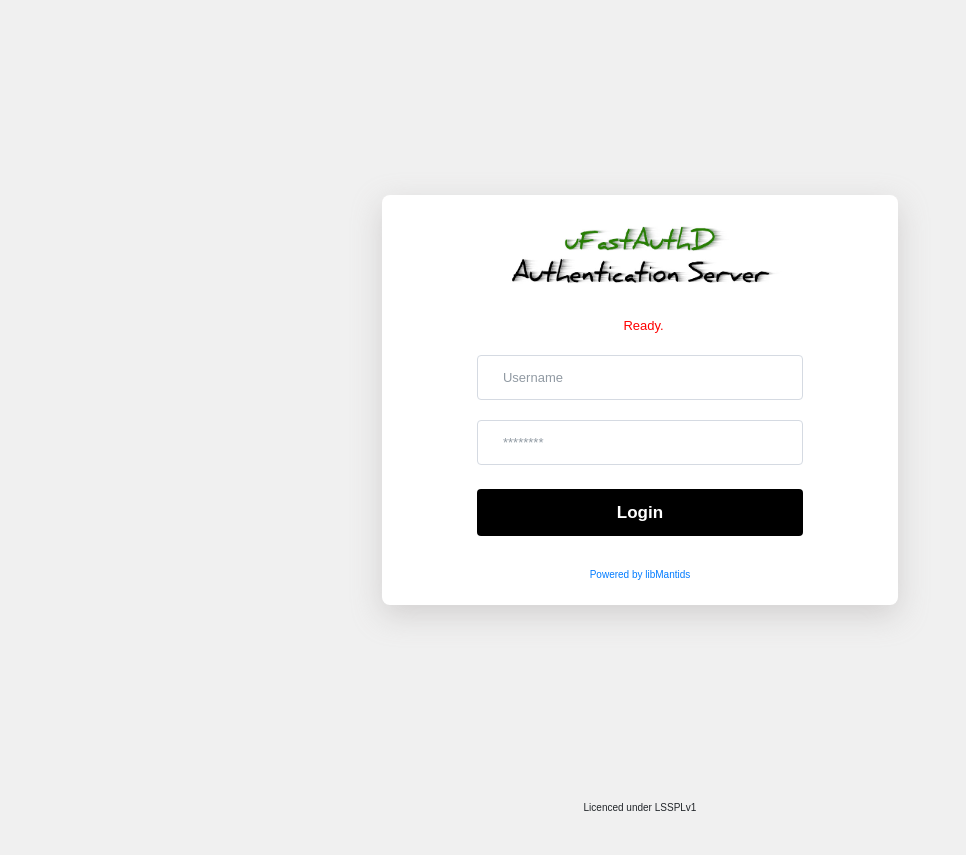
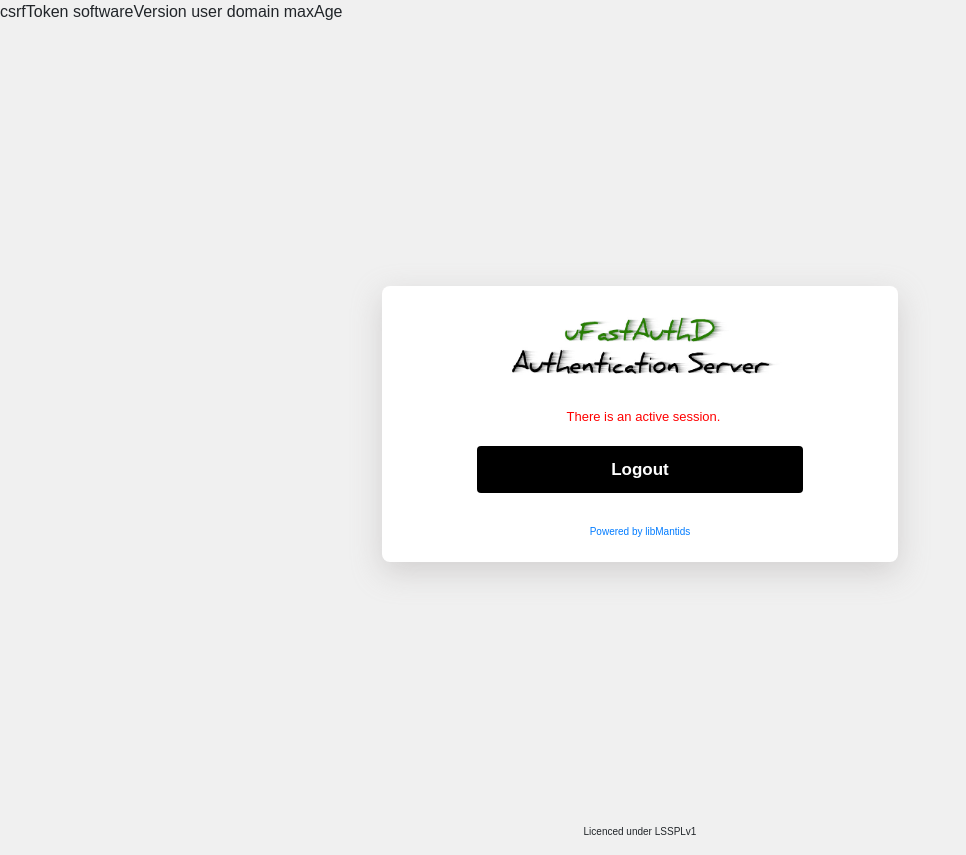
Before and after one commit to unmanarc/uFastAuthD3, a plain HTML site: page var/www/ufastauthd/login.html in a window 1280 px wide. Shown: the whole page, without its empty margins (0-966 px from the left). Before the commit the page ends 831 px from the top, so only its background shows below. Drawn offline with Linux system fonts and the light colour scheme; no server answers.

Commit message:
v 1.0.10
- New inline variables in login

```diff
--- a/CMakeLists.txt
+++ b/CMakeLists.txt
@@ -2,7 +2,7 @@
 include(GNUInstallDirs)
 
 set(APP_NAME "uFastAuthD")
-set(SVERSION 1.0.9)
+set(SVERSION 1.0.10)
 
 project(${APP_NAME})
 project(${PROJECT_NAME} VERSION ${SVERSION} DESCRIPTION "Unmanarc's Fast Authentication Daemon")
--- a/var/www/ufastauthd/assets/js/mantids_login.js
+++ b/var/www/ufastauthd/assets/js/mantids_login.js
@@ -153,16 +153,6 @@
 
 }
 
-function ajaxLoadVersion() {
-    $.ajax({
-        url: '/api?mode=VERSION',
-        type: 'POST',
-        success: function (result) {
-            $("#version").text(result["version"]);
-        }
-    });
-}
-
 function ajaxLogout()
 {
     document.getElementById("loginform").style.visibility = "visible";
@@ -184,34 +174,29 @@
 
 function showLogoutDialogOnSession() {
     // As cookie should be httpOnly, javascript can't know if there is a session, so, we try to get the CSRF token,
-//    $('#message').text('Uhh.');
+
     document.getElementById("loginform").style.visibility = "visible";
     document.getElementById("logoutform").style.visibility = "collapse";
 
-    $.ajax({
-        url: '/api?mode=CSRFTOKEN',
-        type: 'POST',
-        success: function (result) {
-            // if returns the token, the cookie exist...  go to logout page.
-            document.getElementById("loginform").style.visibility = "collapse";
-            document.getElementById("logoutform").style.visibility = "visible";
+    if ($("#csrfToken").val() == "")
+    {
+        // If CSRF returns nothing, is because the cookie does not exist, or the cookie does not handle a valid session, or the session has not be fully authenticated, in each case, drop the cookie
+        document.cookie = "sessionId= ; expires = Thu, 01 Jan 1970 00:00:00 GMT";
+        $('#message').text('Ready.');
+    }
+    else
+    {
+        // if returns the token, the cookie exist...  go to logout page.
+        document.getElementById("loginform").style.visibility = "collapse";
+        document.getElementById("logoutform").style.visibility = "visible";
 
-            $('#message').text('There is an active session.');
-
-            if (result) {
-                $('#csrfToken').val(result["csrfToken"]);
-            }
-        },
-        error: function (result) {
-            // If CSRF returns nothing, is because the cookie does not exist, or the cookie does not handle a valid session, or the session has not be fully authenticated, in each case, drop the cookie
-            document.cookie = "sessionId= ; expires = Thu, 01 Jan 1970 00:00:00 GMT";
-            $('#message').text('Ready.');
-        }
-    });
+        $('#message').text('There is an active session.');
+    }
 }
 
 
 function ajaxLoginStart() {
-    ajaxLoadVersion();
+    $("#version").text($('#softwareVersion').val());
+
     showLogoutDialogOnSession();
 }
--- a/var/www/ufastauthd/login.html
+++ b/var/www/ufastauthd/login.html
@@ -13,7 +13,11 @@
 </head>
 
 <body onload="javascript:ajaxLoginStart()">
-    <input type="hidden" id="csrfToken" value="BADTOKEN" />
+    <cInputVar>csrfToken</cInputVar>
+    <cInputVar>softwareVersion</cInputVar>
+    <cInputVar>user</cInputVar>
+    <cInputVar>domain</cInputVar>
+    <cInputVar>maxAge</cInputVar>
 
     <div class="row text-center vh-100 justify-content-center align-items-center">
         <div class="col-md-5 text-center my-auto">
```
Also changed, not shown: var/www/ufastauthd/secrets.html (+5 -1 lines), 1 other file.
